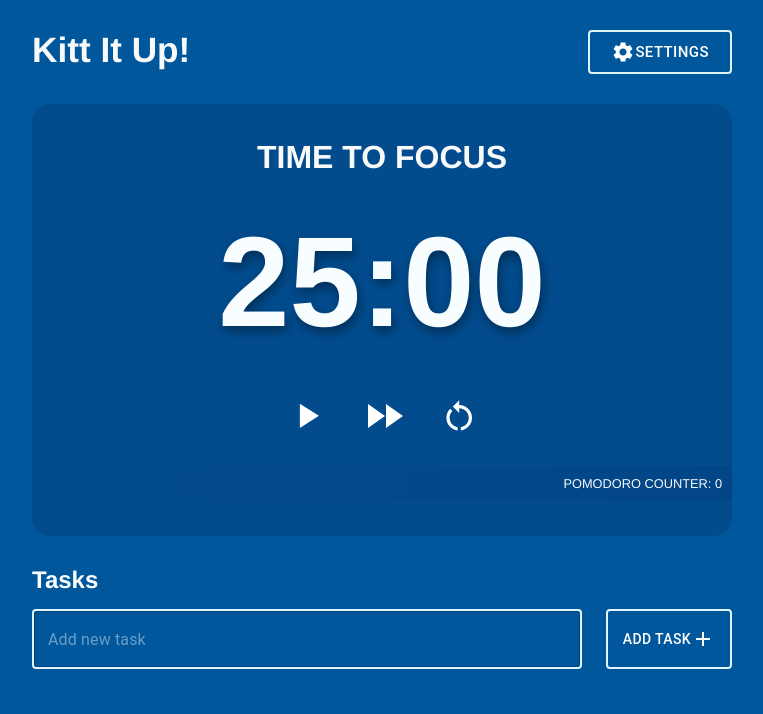
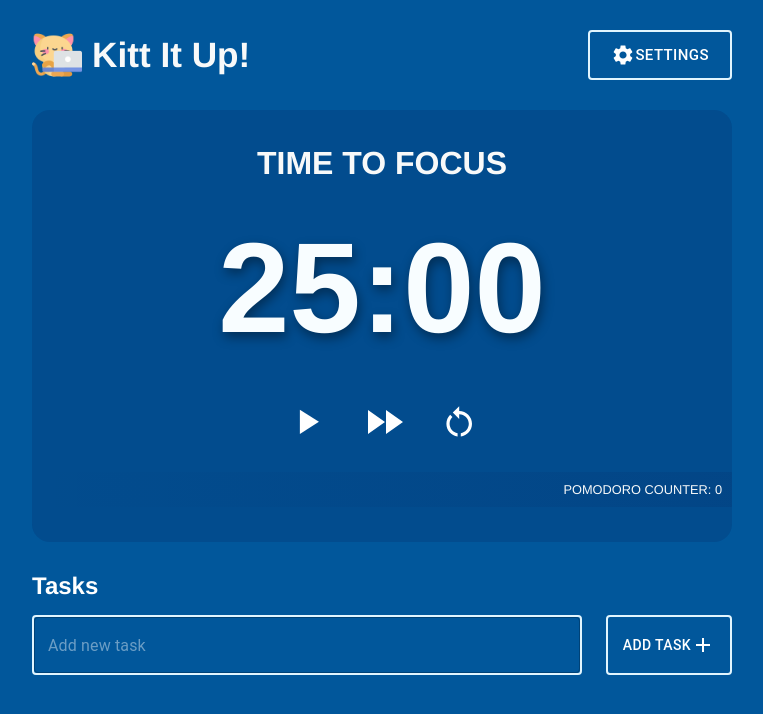
Before and after one commit to estherphang/kitt-it-up, a React (Vite) app: page / in a window 1280 px wide. Shown: the top 714 px of the page, without its empty margins (258-1021 px from the left). Built offline with nearby package versions, Linux system fonts and the light colour scheme.

Commit message:
completed

```diff
--- a/src/App.jsx
+++ b/src/App.jsx
@@ -2,23 +2,48 @@ import React, { useState, useEffect } from "react";
 import TodoMain from "./TodoMain";
 import "./TimerDisplay.css";
 import TimerSettings from "./TimerSettings";
-import PlayArrowIcon from "@mui/icons-material/PlayArrow";
-import PauseIcon from "@mui/icons-material/Pause";
-import FastForwardIcon from "@mui/icons-material/FastForward";
-import RestartAltIcon from "@mui/icons-material/RestartAlt";
-import { IconButton } from "@mui/material";
 import { Button } from "@mui/material";
 import SettingsIcon from "@mui/icons-material/Settings";
+import Timer from "./Timer";
+
+//put inside empty array for new users
+// Initial work duration set to 25 minutes in seconds and break duration set to 5 minutes in seconds
+const timerLocalStorage = () => {
+  let time = localStorage.getItem("timer");
+  return time ? JSON.parse(time) : 25 * 60;
+};
+
+// Initial break duration set to 5 minutes in seconds
+const breakLocalStorage = () => {
+  let breakTime = localStorage.getItem("breakDuration");
+  return breakTime ? JSON.parse(breakTime) : 5 * 60;
+};
+
+// Initial work duration set to 25 minutes in seconds
+const workLocalStorage = () => {
+  let workTime = localStorage.getItem("workDuration");
+  return workTime ? JSON.parse(workTime) : 25 * 60;
+};
+
+const onBreakLocalStorage = () => {
+  let onBreak = localStorage.getItem("isOnBreak");
+  return onBreak ? JSON.parse(onBreak) : false;
+};
+
+const countPomoLocalStorage = () => {
+  let countPomo = localStorage.getItem("pomodoroCounter");
+  return countPomo ? JSON.parse(countPomo) : 0;
+};
 
 export default function App() {
   //create timer, showing minutes and seconds
-  const [timer, setTimer] = useState(25 * 60);
+  const [timer, setTimer] = useState(timerLocalStorage);
   const [isRunning, setIsRunning] = useState(false);
-  const [isOnBreak, setIsOnBreak] = useState(false);
-  const [workDuration, setWorkDuration] = useState(25 * 60); // Initial work duration set to 25 minutes in seconds
-  const [breakDuration, setBreakDuration] = useState(5 * 60); // Initial break duration set to 5 minutes in seconds
+  const [isOnBreak, setIsOnBreak] = useState(onBreakLocalStorage);
+  const [workDuration, setWorkDuration] = useState(workLocalStorage);
+  const [breakDuration, setBreakDuration] = useState(breakLocalStorage);
+  const [pomodoroCounter, setPomodoroCounter] = useState(countPomoLocalStorage);
   const [showSetting, setShowSetting] = useState(false);
-  const [pomodoroCounter, setPomodoroCounter] = useState(0);
 
   //Format timer string
   const formatTime = (timeInSeconds) => {
@@ -33,6 +58,9 @@ export default function App() {
 
     return `${formattedMinutes}:${formattedSeconds}`;
   };
+
+  //Alarm sound
+  const audio = new Audio("/meow.mp3");
 
   useEffect(() => {
     let interval;
@@ -50,10 +78,23 @@ export default function App() {
         setIsOnBreak(true);
       }
       setIsRunning(false);
+      audio.play();
     }
+    localStorage.setItem("timer", JSON.stringify(timer));
+    localStorage.setItem("isOnBreak", JSON.stringify(isOnBreak));
+    localStorage.setItem("workDuration", JSON.stringify(workDuration));
+    localStorage.setItem("breakDuration", JSON.stringify(breakDuration));
+    localStorage.setItem("pomodoroCounter", JSON.stringify(pomodoroCounter));
 
     return () => clearInterval(interval);
-  }, [isRunning, timer, isOnBreak, workDuration, breakDuration]);
+  }, [
+    isRunning,
+    timer,
+    isOnBreak,
+    workDuration,
+    breakDuration,
+    pomodoroCounter,
+  ]);
 
   //Start and Stop Timer
   const handleStartStop = () => {
@@ -64,6 +105,9 @@ export default function App() {
     setIsRunning(false);
     setIsOnBreak(false);
     setTimer(25 * 60); //reset timer
+    setWorkDuration(25 * 60); //reset workduration
+    setBreakDuration(5 * 60); //reset breakduration
+    setPomodoroCounter(0); //reset pomo counter
   };
 
   //Fast foward function
@@ -116,7 +160,10 @@ export default function App() {
       <div className="container">
         <div className={isOnBreak ? "breaktime" : "worktime"}>
           <div className="nav">
-            <h1 className="logo">Kitt It Up!</h1>
+            <h1 className="logo">
+              <img src="/kitty.png" />
+              Kitt It Up!
+            </h1>
             {!showSetting && (
               <Button
                 size="large"
@@ -143,54 +190,17 @@ export default function App() {
               />
             )}
           </div>
-          <div className="timer-container">
-            <h2 className="timer-title">
-              {isOnBreak ? "TAKE A BREAK" : "TIME TO FOCUS"}
-            </h2>
-            <div>
-              <h2 className="timer-digit">{formatTime(timer)}</h2>
-            </div>
-            <div>
-              <IconButton
-                style={{
-                  margin: "8px",
-                  color: "white",
-                  fontSize: "2.6em",
-                }}
-                onClick={handleStartStop}
-              >
-                {/* when running show pause. */}
-                {isRunning ? (
-                  <PauseIcon fontSize="inherit" />
-                ) : (
-                  <PlayArrowIcon fontSize="inherit" />
-                )}
-              </IconButton>
-              <IconButton
-                style={{
-                  margin: "8px",
-                  color: "white",
-                  fontSize: "3em",
-                }}
-                onClick={handleFastForward}
-              >
-                <FastForwardIcon fontSize="inherit" />
-              </IconButton>
-              {/* </button> */}
-              <IconButton
-                style={{
-                  margin: "8px",
-                  color: "white",
-                  fontSize: "2.4em",
-                }}
-                onClick={handleReset}
-              >
-                <RestartAltIcon fontSize="inherit" />
-              </IconButton>
-            </div>
-            <div className="pomo-counter">
-              <p>POMODORO COUNTER: {pomodoroCounter}</p>
-            </div>
+          <div>
+            <Timer
+              timer={timer}
+              isRunning={isRunning}
+              isOnBreak={isOnBreak}
+              formatTime={formatTime}
+              handleStartStop={handleStartStop}
+              handleFastForward={handleFastForward}
+              handleReset={handleReset}
+              pomodoroCounter={pomodoroCounter}
+            />
           </div>
           <TodoMain />
         </div>
--- a/src/Timer.jsx
+++ b/src/Timer.jsx
@@ -1,131 +1,68 @@
-import React, { useState, useEffect } from "react";
-import TimerSettings from "./TimerSettings";
-import TimerDisplay from "./TimerDisplay";
+import React from "react";
+import { IconButton } from "@mui/material";
+import PlayArrowIcon from "@mui/icons-material/PlayArrow";
+import PauseIcon from "@mui/icons-material/Pause";
+import FastForwardIcon from "@mui/icons-material/FastForward";
+import RestartAltIcon from "@mui/icons-material/RestartAlt";
 
-const Timer = () => {
-  //create timer, showing minutes and seconds
-  const [timer, setTimer] = useState(25 * 60);
-  const [isRunning, setIsRunning] = useState(false);
-  const [isOnBreak, setIsOnBreak] = useState(false);
-  const [workDuration, setWorkDuration] = useState(25 * 60); // Initial work duration set to 25 minutes in seconds
-  const [breakDuration, setBreakDuration] = useState(5 * 60); // Initial break duration set to 5 minutes in seconds
-  const [showSetting, setShowSetting] = useState(false);
-  const [pomodoroCounter, setPomodoroCounter] = useState(0);
-  // const [bgColor, setBgColor] = useState("#ffb703");
-
-  //Format timer string
-  const formatTime = (timeInSeconds) => {
-    //convert seconds to minute, show mins
-    const minutes = Math.floor(timeInSeconds / 60);
-    //show remaining seconds
-    const seconds = Math.floor(timeInSeconds % 60);
-
-    //format timing/seconds readings, include 0 before timing if it's 1 - 9
-    const formattedMinutes = minutes < 10 ? `0${minutes}` : `${minutes}`;
-    const formattedSeconds = seconds < 10 ? `0${seconds}` : `${seconds}`;
-
-    return `${formattedMinutes}:${formattedSeconds}`;
-  };
-
-  useEffect(() => {
-    let interval;
-    if (isRunning && timer > 0) {
-      interval = setInterval(() => {
-        setTimer((prevTimer) => prevTimer - 1);
-      }, 1000);
-    } else if (timer === 0) {
-      if (isOnBreak) {
-        setTimer(workDuration);
-        setIsOnBreak(false);
-        setPomodoroCounter((prevCounter) => prevCounter + 1);
-      } else {
-        setTimer(breakDuration);
-        setIsOnBreak(true);
-      }
-      setIsRunning(false);
-    }
-
-    return () => clearInterval(interval);
-  }, [isRunning, timer, isOnBreak, workDuration, breakDuration]);
-
-  //Start and Stop Timer
-  const handleStartStop = () => {
-    setIsRunning(!isRunning);
-  };
-
-  const handleReset = () => {
-    setIsRunning(false);
-    setIsOnBreak(false);
-    setTimer(25 * 60); //reset timer
-  };
-
-  //Fast foward function
-
-  const handleFastForward = () => {
-    // Clear any existing timer
-    clearInterval(timer);
-
-    // toggle between break and work duration
-    const nextDuration = !isOnBreak ? breakDuration : workDuration;
-    setIsOnBreak(!isOnBreak);
-
-    // if user fast forward from work to break, increment the pomodoro counter
-    if (isOnBreak) {
-      setPomodoroCounter((prevCounter) => prevCounter + 1);
-    }
-
-    // set the timer to the next duration and pause it
-    // allow the user to decide when to start
-    setTimer(nextDuration);
-    setIsRunning(false);
-  };
-
-  // allow user to set work and break duration
-
-  // update work duration input
-  const handleWorkDurationChange = (e) => {
-    const newWorkDuration = Number(e.target.value) * 60;
-    setWorkDuration(newWorkDuration);
-    if (!isOnBreak) {
-      setTimer(newWorkDuration); // update timer
-    }
-  };
-
-  // update break duration input
-  const handleBreakDurationChange = (e) => {
-    const newBreakDuration = Number(e.target.value) * 60;
-    setBreakDuration(newBreakDuration);
-    if (isOnBreak) {
-      setTimer(newBreakDuration); // update timer
-    }
-  };
-
+const Timer = ({
+  timer,
+  isRunning,
+  isOnBreak,
+  formatTime,
+  handleStartStop,
+  handleFastForward,
+  handleReset,
+  pomodoroCounter,
+}) => {
   return (
-    <>
-      <div className="header">
-        <h1 className="container logo">Kitt It Up!</h1>
-        <div className="settings">
-          <TimerSettings
-            showSetting={showSetting}
-            setShowSetting={setShowSetting}
-            workDuration={workDuration}
-            breakDuration={breakDuration}
-            handleWorkDurationChange={handleWorkDurationChange}
-            handleBreakDurationChange={handleBreakDurationChange}
-          />
-        </div>
+    <div className="timer-container">
+      <h2 className="timer-title">
+        {isOnBreak ? "TAKE A BREAK" : "TIME TO FOCUS"}
+      </h2>
+      <div>
+        <h2 className="timer-digit">{formatTime(timer)}</h2>
       </div>
-      <TimerDisplay
-        timer={timer}
-        isRunning={isRunning}
-        isOnBreak={isOnBreak}
-        handleStartStop={handleStartStop}
-        handleFastForward={handleFastForward}
-        handleReset={handleReset}
-        pomodoroCounter={pomodoroCounter}
-        formatTime={formatTime}
-      />
-    </>
+      <div>
+        <IconButton
+          style={{
+            margin: "8px",
+            color: "white",
+            fontSize: "2.6em",
+          }}
+          onClick={handleStartStop}
+        >
+          {isRunning ? (
+            <PauseIcon fontSize="inherit" />
+          ) : (
+            <PlayArrowIcon fontSize="inherit" />
+          )}
+        </IconButton>
+        <IconButton
+          style={{
+            margin: "8px",
+            color: "white",
+            fontSize: "3em",
+          }}
+          onClick={handleFastForward}
+        >
+          <FastForwardIcon fontSize="inherit" />
+        </IconButton>
+        <IconButton
+          style={{
+            margin: "8px",
+            color: "white",
+            fontSize: "2.4em",
+          }}
+          onClick={handleReset}
+        >
+          <RestartAltIcon fontSize="inherit" />
+        </IconButton>
+      </div>
+      <div className="pomo-counter">
+        <p>POMODORO COUNTER: {pomodoroCounter}</p>
+      </div>
+    </div>
   );
 };
 
--- a/src/TodoMain.jsx
+++ b/src/TodoMain.jsx
@@ -7,13 +7,9 @@ import AddIcon from "@mui/icons-material/Add";
 const getLocalStorage = () => {
   let list = localStorage.getItem("list");
   return list ? JSON.parse(list) : [];
-  // if (list) {
-  //   return (list = JSON.parse(localStorage.getItem("list")));
-  // } else {
-  //   return [];
 };
 
-export default function TodoMain(s) {
+export default function TodoMain() {
   const [todos, setTodos] = useState(getLocalStorage());
   const [newItem, setNewItem] = useState("");
 
--- a/src/index.css
+++ b/src/index.css
@@ -26,10 +26,17 @@ body {
 }
 
 .logo {
+  display: flex;
   align-self: flex-start;
   font-size: 2.2em;
+  align-items: center;
+  justify-content: center;
 }
 
+.logo img {
+  height: 50px;
+  padding-right: 10px;
+}
 .settings {
   align-items: center;
 }
```
Also changed, not shown: public/kitty.png (added), 1 other file (tests, documents, lock files or other folders).
